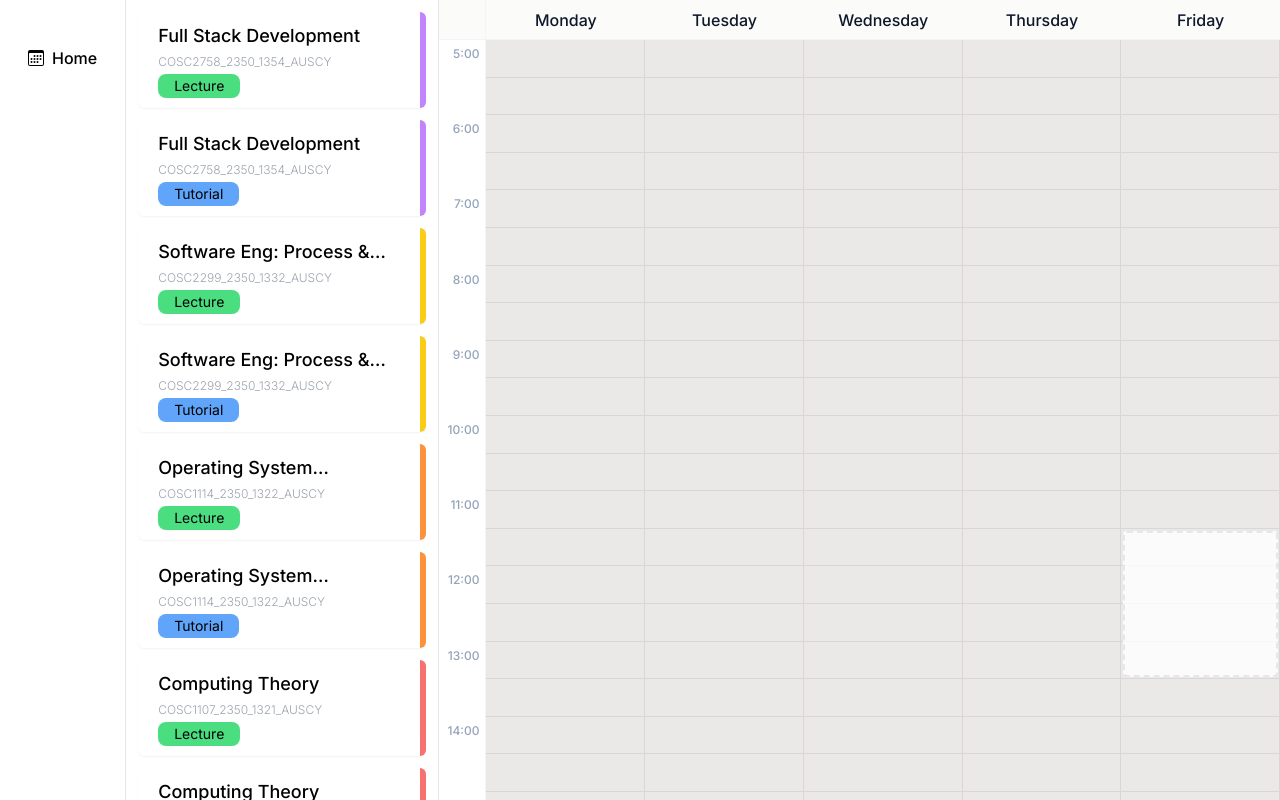
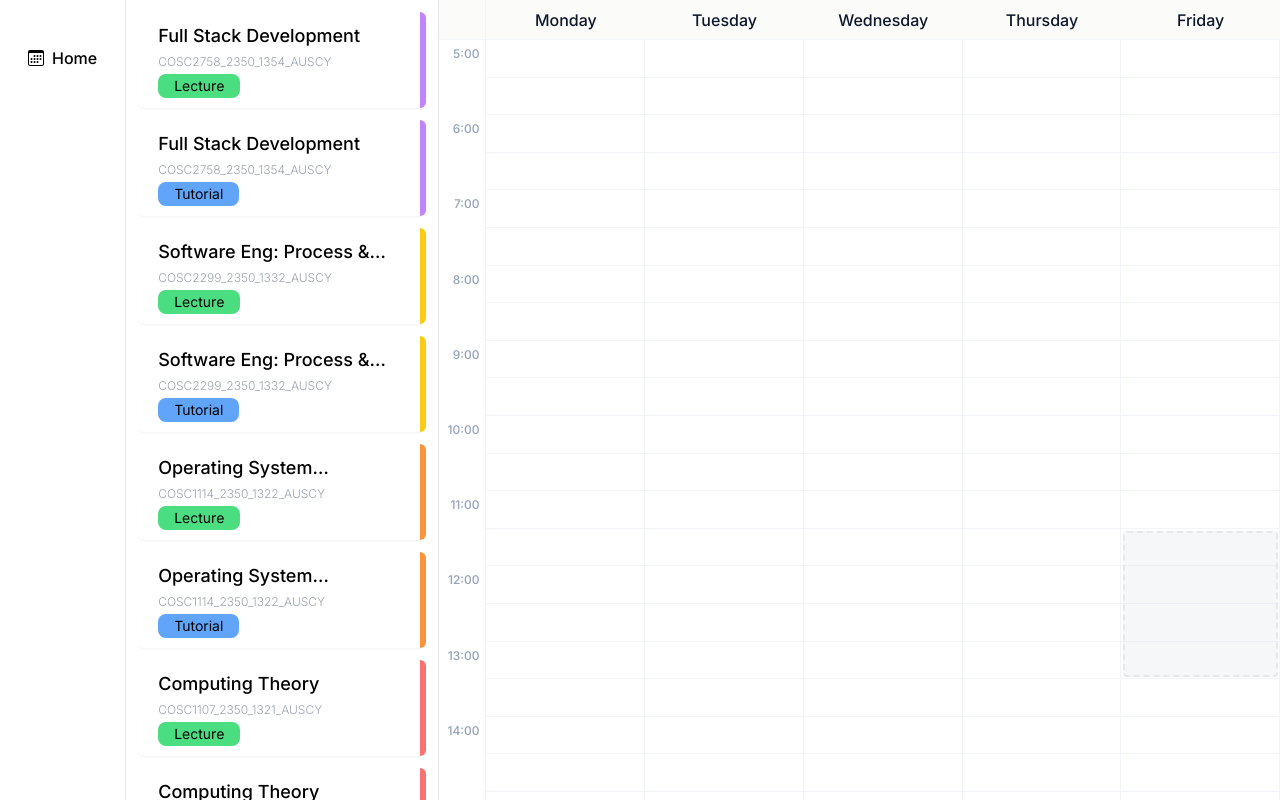
Before and after one commit to s3943811/PlanMyTimetable, a Next.js app: page / in a window 1280 px wide. Shown: the top 800 px of the page. Built offline with nearby package versions, Linux system fonts and the light colour scheme.

Commit message:
Revert calendar time slots and event preview styling

```diff
--- a/src/app/(Planner)/Calendar.tsx
+++ b/src/app/(Planner)/Calendar.tsx
@@ -1,7 +1,6 @@
 import React from "react";
 import { CalendarHeader, TimeSlot, Event, PreviewEvent } from "~/components";
 import { ClassListData } from "~/data/data";
-import { TimeSlotVariant } from "~/lib/definitions";
 
 function Calendar() {
   return (
@@ -17,31 +16,11 @@ function Calendar() {
             >
               {index % 2 !== 1 && `${index / 2 + 5}:00`}
             </div>
-            <TimeSlot
-              col={2}
-              row={2 + index}
-              variantType={TimeSlotVariant.placeholder}
-            />
-            <TimeSlot
-              col={3}
-              row={2 + index}
-              variantType={TimeSlotVariant.placeholder}
-            />
-            <TimeSlot
-              col={4}
-              row={2 + index}
-              variantType={TimeSlotVariant.placeholder}
-            />
-            <TimeSlot
-              col={5}
-              row={2 + index}
-              variantType={TimeSlotVariant.placeholder}
-            />
-            <TimeSlot
-              col={6}
-              row={2 + index}
-              variantType={TimeSlotVariant.placeholder}
-            />
+            <TimeSlot col={2} row={2 + index} />
+            <TimeSlot col={3} row={2 + index} />
+            <TimeSlot col={4} row={2 + index} />
+            <TimeSlot col={5} row={2 + index} />
+            <TimeSlot col={6} row={2 + index} />
           </React.Fragment>
         ))}
         {/* {ClassListData.map((item) => (
--- a/src/components/Calendar/Event/PreviewEvent.tsx
+++ b/src/components/Calendar/Event/PreviewEvent.tsx
@@ -9,7 +9,7 @@ export default function PreviewEvent({ time }: { time: Time }) {
         rowStart[getRowIndex(time.start)]
       } ${
         rowSpans[rowSpan]
-      } m-0.5 rounded border-[0.18rem] border-dashed bg-white/80 px-3 py-2`}
+      } m-0.5 rounded border-[0.18rem] border-dashed bg-slate-300/20  px-3 py-2`}
     ></div>
   );
 }
--- a/src/components/Calendar/TimeSlot.tsx
+++ b/src/components/Calendar/TimeSlot.tsx
@@ -1,22 +1,10 @@
-import { TimeSlotVariant, colStart, rowStart } from "~/lib/definitions";
+import { colStart, rowStart } from "~/lib/definitions";
 import React from "react";
 
-export default function TimeSlot({
-  col,
-  row,
-  variantType,
-}: {
-  col: number;
-  row: number;
-  variantType: TimeSlotVariant;
-}) {
-  const variant: Record<TimeSlotVariant, string> = {
-    0: "bg-inherit",
-    1: "border-stone-300/80 bg-stone-300/50",
-  };
+export default function TimeSlot({ col, row }: { col: number; row: number }) {
   return (
     <div
-      className={`${colStart[col]} ${rowStart[row]} border-b border-r  ${variant[variantType]}`}
+      className={`${colStart[col]} ${rowStart[row]} border-b border-r border-slate-100`}
     ></div>
   );
 }
--- a/src/lib/definitions.ts
+++ b/src/lib/definitions.ts
@@ -90,8 +90,3 @@ export const rowSpans: Record<number, string> = {
   5: "row-span-5",
   6: "row-span-6",
 };
-
-export enum TimeSlotVariant {
-  normal,
-  placeholder,
-}
```
Also changed, not shown: src/contexts/EventContext.tsx (added, +16 -0 lines).
